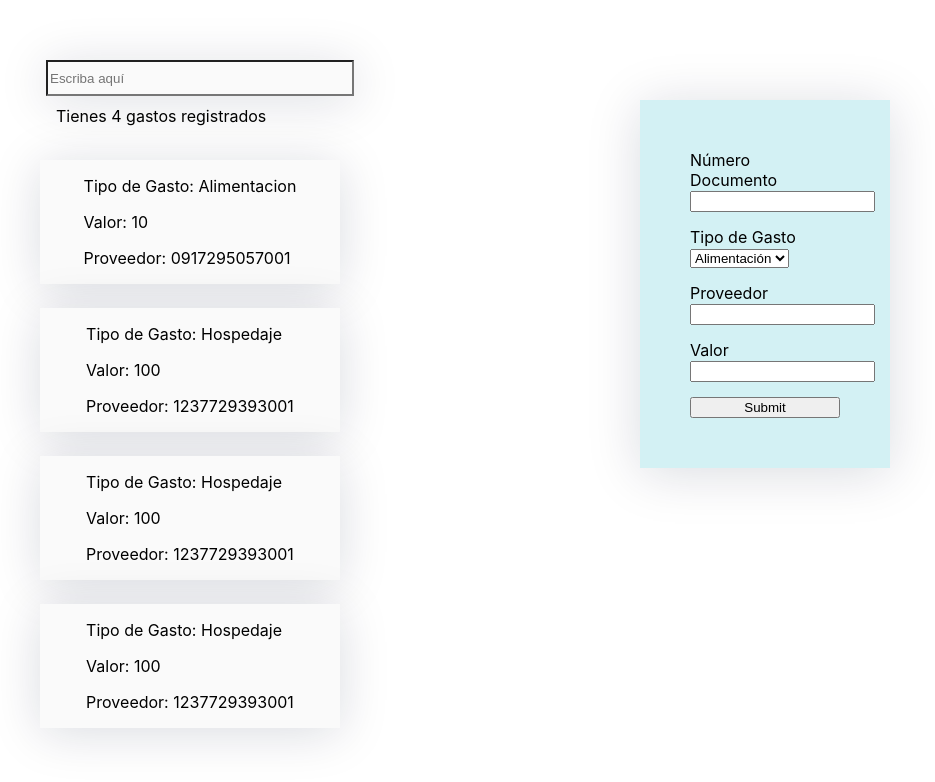
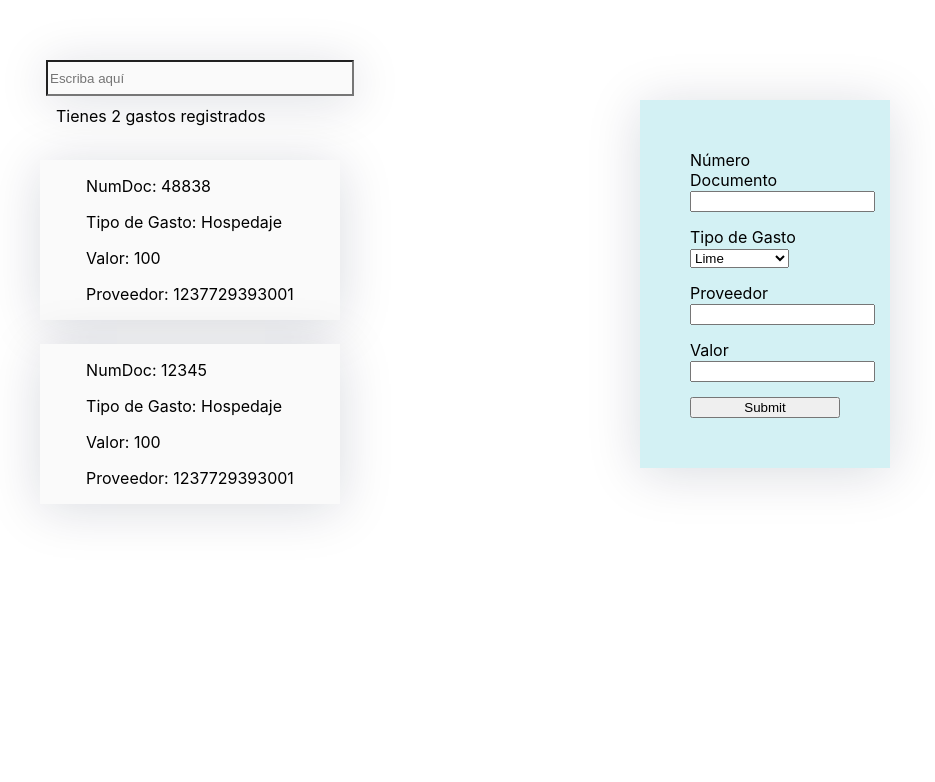
Before and after one commit to Datalis/practica-react, a React (Create React App) app: page / in a window 1280 px wide. Shown: the top 782 px of the page, without its empty margins (0-935 px from the left). Built offline with nearby package versions, Linux system fonts and the light colour scheme.

Commit message:
Save form data

```diff
--- a/src/App.js
+++ b/src/App.js
@@ -22,6 +22,10 @@ function App (props) {
   );
   const expenseCount = searchExpenses.length;
 
+  const handleFormSubmit = formData => {
+    setExpenses([...expenses, {...formData}])
+  }
+
 
   return (
       <div className='flex-box-container'>
@@ -40,7 +44,7 @@ function App (props) {
           )}
         </ul>
 
-        <ExpenseForm ></ExpenseForm>
+        <ExpenseForm onSubmit={handleFormSubmit} ></ExpenseForm>
       </div>
     );
 }
--- a/src/components/ExpenseForm.js
+++ b/src/components/ExpenseForm.js
@@ -3,17 +3,17 @@ import '../App.css'
 import './ExpenseForm.css'
 
 function ExpenseForm(props) {
-
-    const [form, setForm] = useState({numDoc: '', eType: '', totalVal: '', providerRuc: ''})
+    const [form, setForm] = useState({numDoc: '', eType: "Hospedaje", totalVal: '', providerRuc: ''})
 
     useEffect(() => {
 
     }, [])
 
     const handleSubmit = (e) => {
-        console.log(e.target.name.value)
-        console.log(typeof e.target.name.value)
+        console.log(form)
+        // console.log(typeof e.target.name.value)
         e.preventDefault()
+        props.onSubmit(form)
     }
 
     const handleInputChange = (e) => {
--- a/src/components/ExpenseItem.js
+++ b/src/components/ExpenseItem.js
@@ -1,10 +1,11 @@
 import React from "react";
 import "./ExpenseItem.css"
 
-function ExpenseItem({eType, totalVal, providerRuc}) {
+function ExpenseItem({numDoc, eType, totalVal, providerRuc}) {
     return (
         <li className="ExpenseItem">
             <div>
+                <p>NumDoc: {numDoc}</p>
                 <p>Tipo de Gasto: {eType}</p>
                 <p>Valor: {totalVal}</p>
                 <p>Proveedor: {providerRuc}</p>
--- a/src/mock.js
+++ b/src/mock.js
@@ -1,18 +1,18 @@
 const expenseList = [
-    {
-        numDoc: '99393',
-        eType: 'Alimentacion',
-        totalVal: 10,
-        providerRuc: '0917295057001'
+    // {
+    //     numDoc: '99393',
+    //     eType: 'Alimentacion',
+    //     totalVal: 10,
+    //     providerRuc: '0917295057001'
 
-    },
-    {
-        numDoc: '344423',
-        eType: 'Hospedaje',
-        totalVal: 100,
-        providerRuc: '1237729393001'
+    // },
+    // {
+    //     numDoc: '344423',
+    //     eType: 'Hospedaje',
+    //     totalVal: 100,
+    //     providerRuc: '1237729393001'
 
-    },
+    // },
     {
         numDoc: '48838',
         eType: 'Hospedaje',
```
